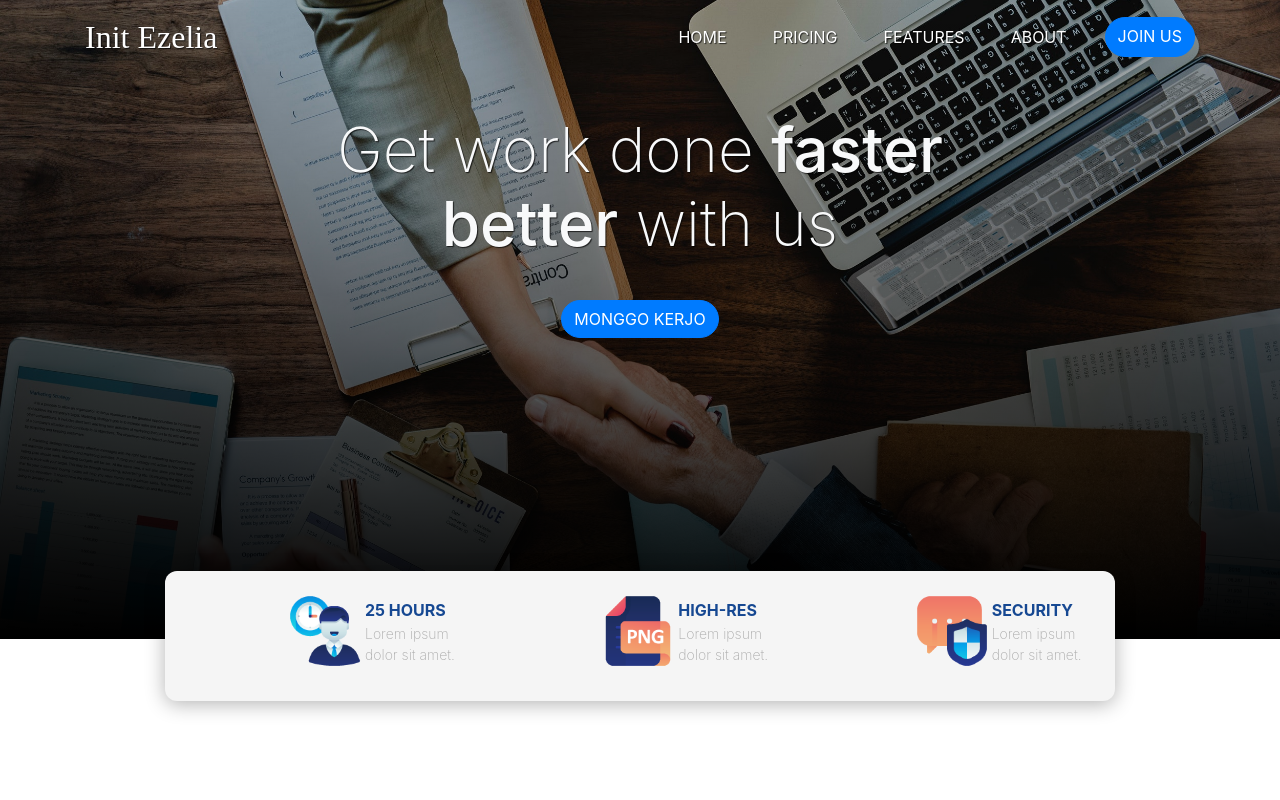
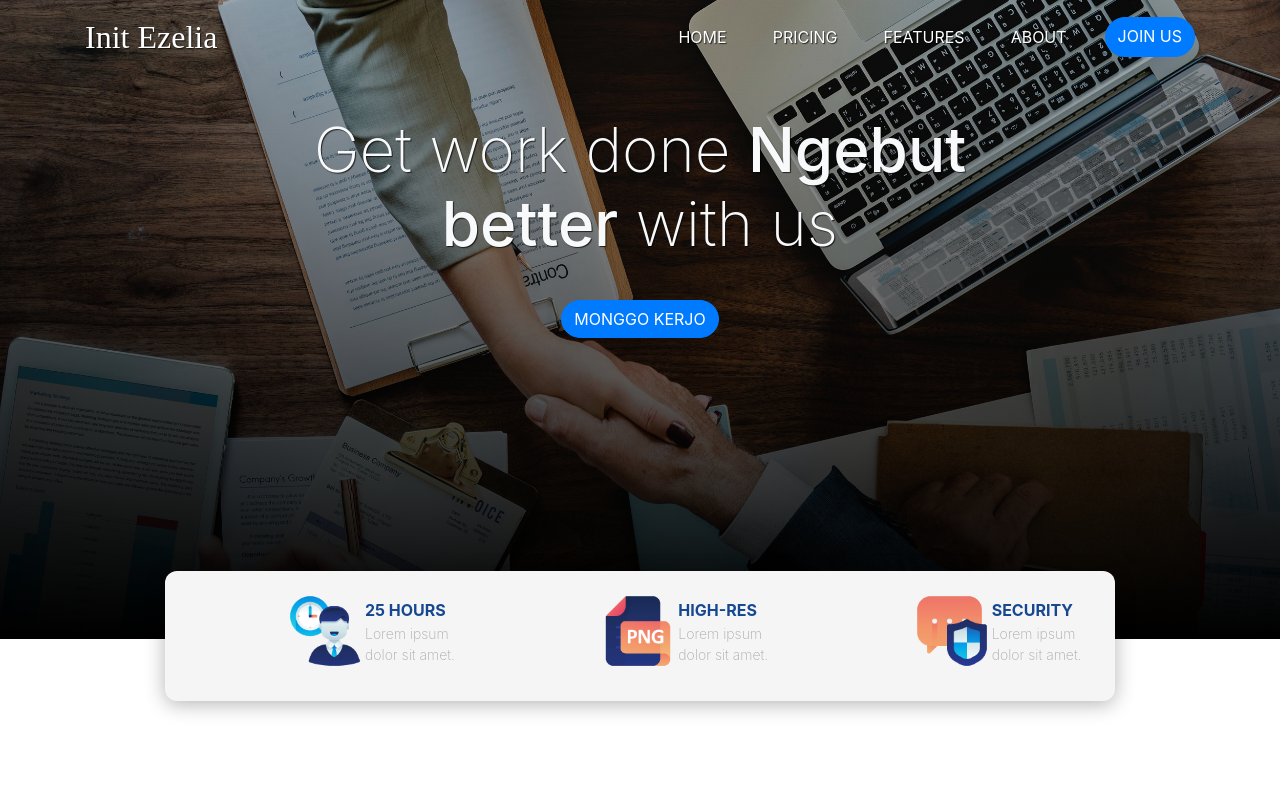
Before and after one commit to Afiffudin-au/Afiffudin-au-static.github.io, a plain HTML site: page index.html in a window 1280 px wide. Shown: the top 800 px of the page. Drawn offline with nearby package versions, Linux system fonts and the light colour scheme; a web font is replaced by a local one.

Commit message:
change text index.html

```diff
--- a/index.html
+++ b/index.html
@@ -40,7 +40,7 @@
   <!-- Jumbotron -->
   <div class="jumbotron jumbotron-fluid">
     <div class="container">
-      <h1 class="display-4 text-center text-light">Get work done <span>faster</span> <br> <span>better</span> with us</h1>
+      <h1 class="display-4 text-center text-light">Get work done <span>Ngebut</span> <br> <span>better</span> with us</h1>
       <a class="btn btn-primary tombol" href="#">Monggo Kerjo</a>
     </div>
   </div>
```
